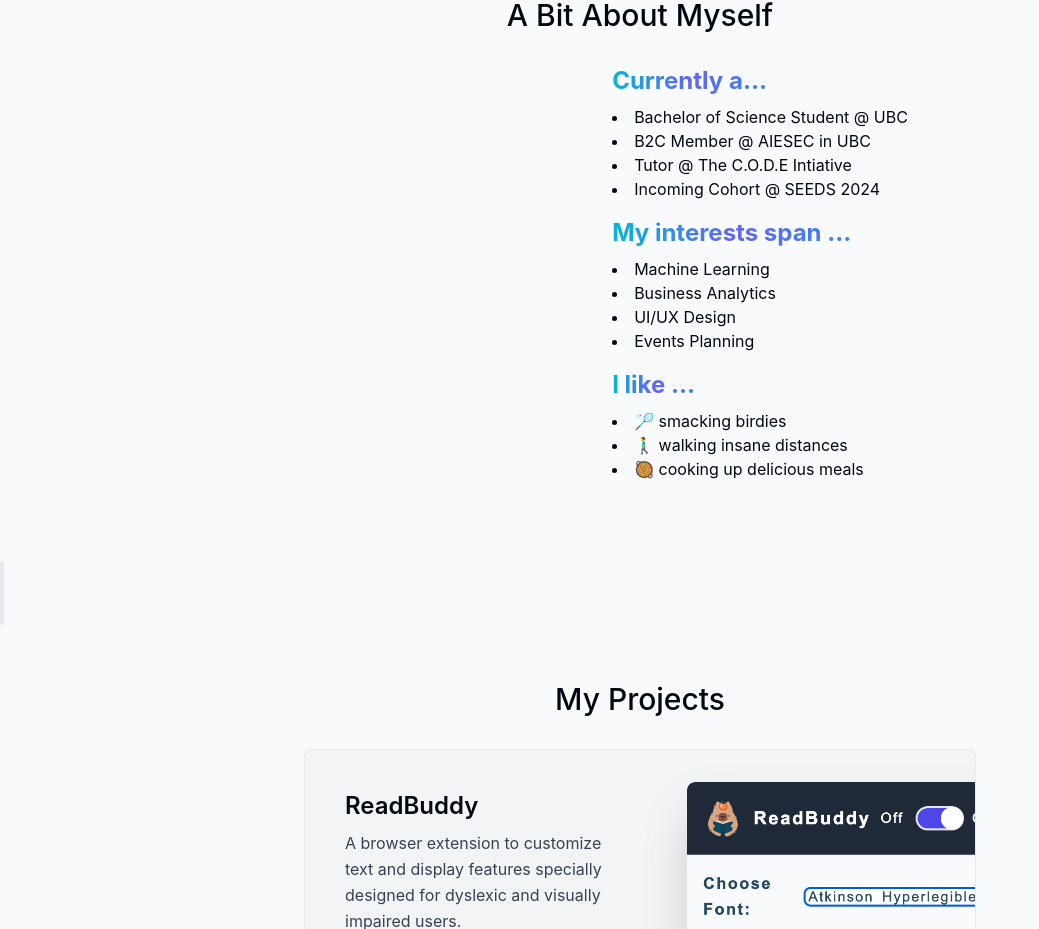
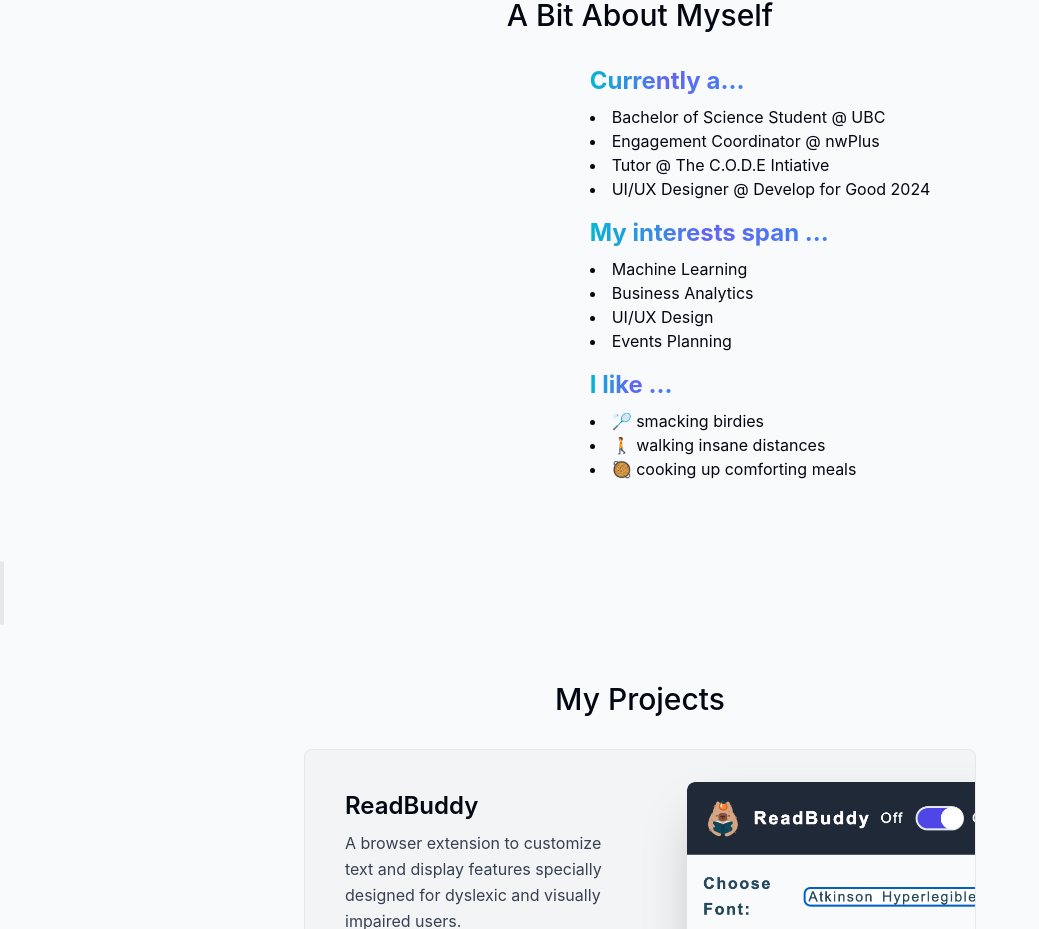
Before and after one commit to jasukej/portfolio, a Next.js app: page / in a window 1280 px wide. Shown: the part 1075-2004 px from the top of the page, without its empty margins (0-1039 px from the left). Built offline with nearby package versions, Linux system fonts and the light colour scheme.

Commit message:
Minor fixes

```diff
--- a/app/layout.tsx
+++ b/app/layout.tsx
@@ -3,6 +3,7 @@ import Header from "@/components/header";
 import ActiveSectionContextProvider from "@/context/active-section-context";
 import { Inter } from "next/font/google";
 import { Outfit } from "next/font/google";
+import Head from "next/head";
 
 const inter = Inter({ subsets: ["latin"] });
 const outfit = Outfit({ subsets: ["latin"] });
@@ -19,6 +20,11 @@ export default function RootLayout({
 }) {
   return (
     <html lang="en" className="!scroll-smooth">
+      <Head>
+        <title>{metadata.title}</title>
+        <meta name="description" content={metadata.description} />
+        <link rel="icon" href="/logo-black.png" />
+      </Head>
       <body
         className={"${inter.className} bg-gray-50 text-gray-950 pt-24 sm:36"}
       >
--- a/components/about.tsx
+++ b/components/about.tsx
@@ -51,9 +51,9 @@ export default function About() {
                 Currently a...
               </h3>
               <li>Bachelor of Science Student @ UBC</li>
-              <li>B2C Member @ AIESEC in UBC</li>
+              <li>Engagement Coordinator @ nwPlus</li>
               <li>Tutor @ The C.O.D.E Intiative</li>
-              <li>Incoming Cohort @ SEEDS 2024</li>
+              <li>UI/UX Designer @ Develop for Good 2024</li>
             </motion.div>
 
             <motion.div
@@ -81,8 +81,8 @@ export default function About() {
                 I like ...
               </h3>
               <li>🏸 smacking birdies</li>
-              <li>🚶‍♂️ walking insane distances</li>
-              <li>🥘 cooking up delicious meals</li>
+              <li>🚶 walking insane distances</li>
+              <li>🥘 cooking up comforting meals</li>
             </motion.div>
           </div>
         </div>
```
Also changed, not shown: public/kezrijadi.jpg (added), 1 other file (tests, documents, lock files or other folders).
